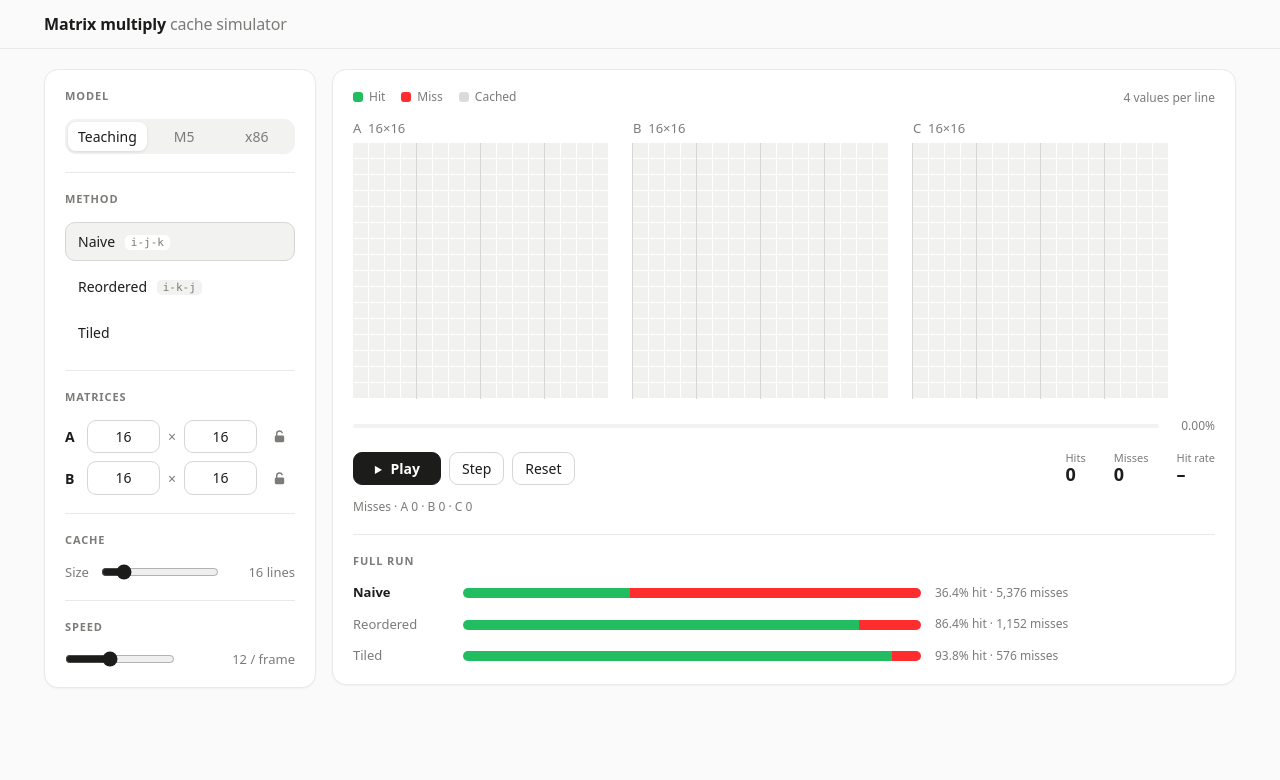
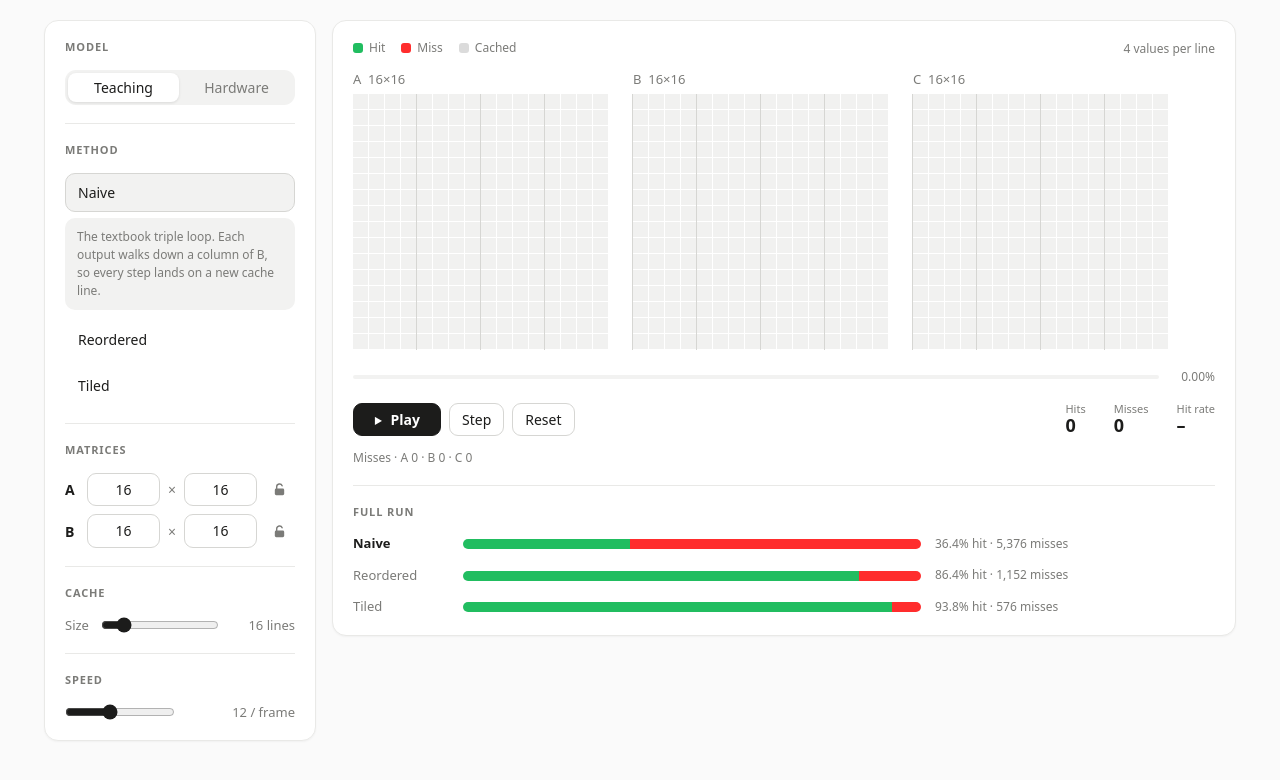
Before and after one commit to NguyenPham0608/matrix-multiplication, a plain HTML site: page index.html in a window 1280 px wide. Drawn offline with Linux system fonts and the light colour scheme.

Commit message:
Checkpoint

```diff
--- a/index.html
+++ b/index.html
@@ -7,33 +7,30 @@
   <link rel="stylesheet" href="style.css">
 </head>
 <body data-mode="teaching">
-  <header class="topbar">
-    <div class="topbar-inner">
-      <h1>Matrix multiply <span>cache simulator</span></h1>
-    </div>
-  </header>
-
   <main class="layout">
     <aside class="side panel">
       <section class="group">
         <h2>Model</h2>
         <div class="seg" role="group" aria-label="Cache model">
           <button id="modeTeaching" aria-pressed="true">Teaching</button>
-          <button id="modeM5" aria-pressed="false">M5</button>
-          <button id="modeX86" aria-pressed="false">x86</button>
+          <button id="modeHardware" aria-pressed="false">Hardware</button>
+        </div>
+        <div class="field hwfield" hidden>
+          <select id="hw" aria-label="Hardware"></select>
         </div>
       </section>
 
       <section class="group">
         <h2>Method</h2>
         <div class="methods" role="group" aria-label="Multiplication method">
-          <button id="mijk" class="method" aria-pressed="true" title="Each output walks down a column of B, so every step hits a new cache line.">
-            Naive <span class="chip">i-j-k</span>
+          <button id="mijk" class="method" aria-pressed="true">
+            Naive
           </button>
-          <button id="mikj" class="method" aria-pressed="false" title="Inner loops swapped so B and C are read along rows and every loaded line is fully used.">
-            Reordered <span class="chip">i-k-j</span>
+          <p class="desc" id="methodDesc"></p>
+          <button id="mikj" class="method" aria-pressed="false">
+            Reordered
           </button>
-          <button id="mtile" class="method" aria-pressed="false" title="Works on small blocks so the block in use stays in cache while it is reused.">
+          <button id="mtile" class="method" aria-pressed="false">
             Tiled
           </button>
         </div>
@@ -88,17 +85,7 @@
     <section class="panel content">
       <div class="group">
         <div class="stage-head">
-          <div class="legend">
-            <span class="teach-only"><span class="sw hit"></span>Hit</span>
-            <span class="teach-only"><span class="sw miss"></span>Miss</span>
-            <span class="teach-only"><span class="sw cached"></span>Cached</span>
-            <span class="real-only"><span class="sw hit"></span>L1</span>
-            <span class="real-only"><span class="sw l2"></span>L2</span>
-            <span class="real-only l3-only"><span class="sw l3"></span>L3</span>
-            <span class="real-only"><span class="sw miss"></span>DRAM</span>
-            <span class="real-only"><span class="sw cached1"></span>In L1</span>
-            <span class="real-only"><span class="sw cached2"></span>In L2</span>
-          </div>
+          <div class="legend" id="legend"></div>
           <p id="dims" class="muted"></p>
         </div>
 
--- a/script.js
+++ b/script.js
@@ -1,10 +1,13 @@
 // ---------- Settings ----------
-// Teaching mode is a small fully associative cache that is easy to follow. The two real modes are
-// hierarchies of set-associative LRU caches. The M5 line size and cache sizes come from `sysctl`
-// on an M5, and the x86 numbers are round figures typical of a desktop chip. Ways and cycle costs
-// are assumptions. An access's outcome is the index of the level that had the line, one past the
-// last level meaning main memory, and it is also the position in names, colors and cycles.
+// Teaching mode is a small fully associative cache that is easy to follow. Every hardware model is
+// a hierarchy of set-associative LRU caches built from published cache sizes. Associativity and
+// cycle costs are assumptions unless marked measured. An access's outcome is the index of the
+// level that had the line, one past the last level meaning main memory, and it is also the
+// position in names, colors and cycles.
 const tag = (kind, text) => `<span class="tag ${kind}">${text}</span>`;
+const KB = 1024, MB = 1024 * KB;
+const LEVEL_COLORS = ['--hit', '--l2', '--l3'];
+
 const MODES = {
   teaching: {
     kind: 'teaching',
@@ -14,60 +17,82 @@ const MODES = {
     levels: null,
     names: ['Hit', 'Miss'],
     colors: ['--hit', '--miss'],
-    blurb: 'Tiny fully associative LRU cache. 4 values per line.',
-  },
-  m5: {
-    kind: 'real',
-    L: 16, lineBytes: 128,                 // 128-byte line of 8-byte doubles
-    defaultN: 256, maxN: 512,
-    tiles: [8, 16, 32, 64, 128], defaultT: 32,
-    levels: [
-      { sets: 128, ways: 8 },              // 128 sets x 8 ways x 128 B = 128 KB
-      { sets: 16384, ways: 8 },            // 16384 sets x 8 ways x 128 B = 16 MB
-    ],
-    cycles: [4, 18, 350],                  // rough cost of an L1 hit, an L2 hit and a DRAM access
-    names: ['L1', 'L2', 'DRAM'],
-    colors: ['--hit', '--l2', '--miss'],
-    summary: 'L1 128 KB, L2 16 MB',
-    blurb: 'L1 + L2 like an M5 performance core. 128 B lines, set-associative, LRU.',
-    specs: [
-      ['Cache line', '128 B, so 16 doubles', `${tag('measured', 'measured')} <code>hw.cachelinesize</code>`],
-      ['L1 data', '128 KB, 8-way', `${tag('measured', 'size measured')} ${tag('assumed', 'ways assumed')}`],
-      ['L2', '16 MB, 8-way', `${tag('measured', 'size measured')} ${tag('assumed', 'ways assumed')}`],
-      ['L3', 'none', 'macOS reports no L3; the system-level cache is not modeled'],
-      ['Replacement', 'LRU in every set', `${tag('assumed', 'assumed')} real chips approximate LRU`],
-      ['Cost per access', 'L1 ≈ 4, L2 ≈ 18, DRAM ≈ 350 cycles', tag('assumed', 'rough estimates')],
-    ],
-    note: 'Sizes come from <code>sysctl</code> on an M5 (performance-core values). Matrices are 8-byte doubles, stored row by row, each starting on a fresh line. Because sets are picked by address, power-of-two row lengths like 512 make a column of B land in just a few sets, which causes conflict misses that the fully associative teaching cache can\'t show.',
-  },
-  x86: {
-    kind: 'real',
-    L: 8, lineBytes: 64,
-    defaultN: 256, maxN: 512,
-    tiles: [8, 16, 32, 64, 128], defaultT: 32,
-    levels: [
-      { sets: 64, ways: 8 },               // 64 sets x 8 ways x 64 B = 32 KB
-      { sets: 1024, ways: 8 },             // 1024 sets x 8 ways x 64 B = 512 KB
-      { sets: 32768, ways: 16 },           // 32768 sets x 16 ways x 64 B = 32 MB
-    ],
-    cycles: [4, 14, 45, 250],
-    names: ['L1', 'L2', 'L3', 'DRAM'],
-    colors: ['--hit', '--l2', '--l3', '--miss'],
-    summary: 'L1 32 KB, L2 512 KB, L3 32 MB',
-    blurb: 'L1 + L2 + L3 like a typical x86 desktop. 64 B lines, set-associative, LRU.',
-    specs: [
-      ['Cache line', '64 B, so 8 doubles', tag('illustrative', 'typical')],
-      ['L1 data', '32 KB, 8-way', tag('illustrative', 'typical')],
-      ['L2', '512 KB, 8-way', tag('illustrative', 'typical')],
-      ['L3', '32 MB, 16-way', `${tag('illustrative', 'typical')} shared by all cores on a real chip`],
-      ['Replacement', 'LRU in every set', `${tag('assumed', 'assumed')} real chips approximate LRU`],
-      ['Cost per access', 'L1 ≈ 4, L2 ≈ 14, L3 ≈ 45, DRAM ≈ 250 cycles', tag('assumed', 'rough estimates')],
-    ],
-    note: 'These are illustrative round numbers, not one specific processor, and they were not measured on this machine. With a 512 KB L2, the three matrices stop fitting at moderate sizes, which is when the L3 starts to matter. The L3 is too big to draw, so it only shows up in the counters.',
   },
 };
 
+// weakest to strongest within each group: name, group, line size in bytes, cache levels (size, ways, how well known), memory name,
+// rough cycle cost per level and for memory, then a note shown under the spec table
+const HARDWARE = [
+  ['x86', 'x86 desktop (typical)', 'CPU', 64,
+    [['L1', 32 * KB, 8, 'typical'], ['L2', 512 * KB, 8, 'typical'], ['L3', 32 * MB, 16, 'typical']], 'DRAM', [4, 14, 45, 250],
+    'Round numbers typical of a desktop chip, not one specific processor. With a 512 KB L2, the three matrices stop fitting at moderate sizes, which is when the L3 starts to matter.'],
+  ['m5', 'Apple M5', 'CPU', 128,
+    [['L1', 128 * KB, 8, 'measured'], ['L2', 16 * MB, 8, 'measured']], 'DRAM', [4, 18, 350],
+    'Sizes come from <code>sysctl</code> on an M5 (performance-core values). macOS reports no L3; the system-level cache is not modeled. Because sets are picked by address, power-of-two row lengths like 512 make a column of B land in just a few sets, which causes conflict misses that the fully associative teaching cache can\'t show.'],
+  ['ryzen', 'AMD Ryzen 9 7950X', 'CPU', 64,
+    [['L1', 32 * KB, 8, 'typical'], ['L2', 1 * MB, 8, 'typical'], ['L3', 32 * MB, 16, 'typical']], 'DRAM', [4, 14, 47, 250],
+    'Zen 4 core. The L3 is one CCD\'s share; the other CCD\'s L3 is not reachable from this core.'],
+  ['i9', 'Intel Core i9-14900K', 'CPU', 64,
+    [['L1', 48 * KB, 12, 'typical'], ['L2', 2 * MB, 16, 'typical'], ['L3', 36 * MB, 12, 'typical']], 'DRAM', [5, 16, 80, 250],
+    'Raptor Lake performance core. The L3 is shared by all cores on the real chip.'],
+  ['rtx4090', 'NVIDIA RTX 4090', 'GPU', 128,
+    [['L1', 128 * KB, 8, 'typical'], ['L2', 72 * MB, 16, 'typical']], 'GDDR', [33, 250, 500],
+    'Ada Lovelace. The large L2 is what lets consumer GPUs get by with narrower GDDR memory.'],
+  ['rtx5090', 'NVIDIA RTX 5090', 'GPU', 128,
+    [['L1', 128 * KB, 8, 'typical'], ['L2', 96 * MB, 16, 'typical']], 'GDDR', [33, 250, 500],
+    'Blackwell consumer part. Numbers are the published totals; the L1 is per streaming multiprocessor.'],
+  ['a100', 'NVIDIA A100', 'GPU', 128,
+    [['L1', 192 * KB, 8, 'typical'], ['L2', 40 * MB, 16, 'typical']], 'HBM', [33, 200, 600],
+    'One streaming multiprocessor\'s view: its L1 (shared with shared memory) and the L2 shared by the whole GPU. A real kernel runs thousands of threads at once; this traces one thread\'s accesses in order.'],
+  ['h100', 'NVIDIA H100', 'GPU', 128,
+    [['L1', 256 * KB, 8, 'typical'], ['L2', 50 * MB, 16, 'typical']], 'HBM', [33, 260, 650],
+    'One streaming multiprocessor\'s view of a Hopper GPU. The L2 is shared by the whole chip. This traces one thread\'s accesses in order, not a parallel kernel.'],
+  ['h200', 'NVIDIA H200', 'GPU', 128,
+    [['L1', 256 * KB, 8, 'typical'], ['L2', 50 * MB, 16, 'typical']], 'HBM', [33, 260, 600],
+    'Same Hopper die as the H100 with faster, larger HBM3e. The caches are identical, so only the memory cost differs.'],
+  ['mi300x', 'AMD MI300X', 'GPU', 128,
+    [['L1', 32 * KB, 8, 'typical'], ['L2', 4 * MB, 16, 'typical'], ['L3', 256 * MB, 16, 'typical']], 'HBM', [50, 250, 450, 800],
+    'CDNA 3. The L2 is one XCD\'s share and the L3 is the 256 MB Infinity Cache shared by the whole package.'],
+  ['b200', 'NVIDIA B200', 'GPU', 128,
+    [['L1', 256 * KB, 8, 'typical'], ['L2', 126 * MB, 16, 'typical']], 'HBM', [33, 260, 550],
+    'Blackwell datacenter part, two dies on one package. The L2 figure is the reported total across both dies; HBM3E brings the memory cost down from Hopper. This traces one thread\'s accesses in order, not a parallel kernel.'],
+  ['mi350x', 'AMD MI350X', 'GPU', 128,
+    [['L1', 32 * KB, 8, 'typical'], ['L2', 4 * MB, 16, 'typical'], ['L3', 256 * MB, 16, 'typical']], 'HBM', [50, 250, 450, 750],
+    'CDNA 4. Same cache layout as the MI300X (4 MB L2 per XCD, 256 MB Infinity Cache) with faster HBM3E, so the memory cost is a little lower.'],
+  ['mi355x', 'AMD MI355X', 'GPU', 128,
+    [['L1', 32 * KB, 8, 'typical'], ['L2', 4 * MB, 16, 'typical'], ['L3', 256 * MB, 16, 'typical']], 'HBM', [50, 250, 450, 750],
+    'CDNA 4, the higher-clocked liquid-cooled version of the MI350X. The caches and memory are identical, so the trace matches the MI350X; the real difference is clock speed, which this model does not simulate.'],
+];
+
+for (const [id, name, group, lineBytes, levels, mem, cycles, note] of HARDWARE) {
+  const L = lineBytes / 8;
+  const gpu = group === 'GPU';
+  MODES[id] = {
+    kind: 'real', name, group, L, lineBytes,
+    defaultN: gpu ? 512 : 256, maxN: gpu ? 1024 : 512,
+    tiles: gpu ? [8, 16, 32, 64, 128, 256] : [8, 16, 32, 64, 128], defaultT: gpu ? 64 : 32,
+    levels: levels.map(([, size, ways]) => ({ sets: size / (lineBytes * ways), ways })),
+    cycles,
+    names: [...levels.map(l => l[0]), mem],
+    colors: [...LEVEL_COLORS.slice(0, levels.length), '--miss'],
+    summary: levels.map(([nm, size]) => `${nm} ${fmtBytes(size)}`).join(', '),
+    specs: [
+      ['Cache line', `${lineBytes} B, so ${L} doubles`, tag(levels[0][3], levels[0][3])],
+      ...levels.map(([nm, size, ways, how]) => [nm, `${fmtBytes(size)}, ${ways}-way`,
+        `${tag(how, how === 'measured' ? 'size measured' : 'size ' + how)} ${tag('assumed', 'ways assumed')}`]),
+      ['Replacement', 'LRU in every set', `${tag('assumed', 'assumed')} real chips approximate LRU`],
+      ['Cost per access', [...levels.map(l => l[0]), mem].map((nm, i) => `${nm} ≈ ${cycles[i]}`).join(', ') + ' cycles', tag('assumed', 'rough estimates')],
+    ],
+    note: note + ' Matrices are 8-byte doubles, stored row by row, each starting on a fresh line.',
+  };
+}
+
 const METHODS = [['Naive', 'ijk'], ['Reordered', 'ikj'], ['Tiled', 'tile']];
+const METHOD_DESC = {
+  ijk: 'The textbook triple loop. Each output walks down a column of B, so every step lands on a new cache line.',
+  ikj: 'Inner loops swapped. B and C are read along rows, so every line that gets loaded is fully used.',
+  tile: 'Works on small blocks at a time. The block in use stays in cache while it is reused.',
+};
 
 // Where each matrix sits in memory, counted in values. A is M×K, B is K×P and C is M×P, stored
 // row by row. Each starts on a fresh cache line, so a matrix's size is rounded up to a whole line.
@@ -218,14 +243,14 @@ class LRU {
 class SetAssoc {
   constructor(sets, ways) {
     this.ways = ways;
-    this.mask = sets - 1;
+    this.sets = sets;
     this.tags = new Int32Array(sets * ways).fill(-1);
   }
 
   // Returns true for a hit, false for a miss.
   access(line) {
     const { tags, ways } = this;
-    const base = (line & this.mask) * ways;
+    const base = (line % this.sets) * ways;
     let i = 0;
     while (i < ways && tags[base + i] !== line) i++;
     const hit = i < ways;
@@ -376,7 +401,7 @@ function cardsFor(m) {
   ];
   return [
     ...names.slice(0, mem).map((nm, i) => [`${nm} hits`, () => counts[i].toLocaleString()]),
-    ['DRAM', () => counts[mem].toLocaleString()],
+    [names[mem], () => counts[mem].toLocaleString()],
     ['L1 hit rate', hitRate],
     ['Cycles / access', () => (pos ? (cyclesOf(counts) / pos).toFixed(1) : '–')],
   ];
@@ -544,6 +569,12 @@ function setMethod(m, andReset = true) {
   for (const k of ['ijk', 'ikj', 'tile'])
     document.getElementById('m' + k).setAttribute('aria-pressed', String(k === m));
   document.querySelector('.tilefield').hidden = m !== 'tile';
+  const desc = document.getElementById('methodDesc');
+  document.getElementById('m' + m).insertAdjacentElement('afterend', desc);   // sits right under the chosen button
+  desc.textContent = METHOD_DESC[m];
+  desc.classList.remove('show');
+  void desc.offsetWidth;            // restart the fade so the card pops on every change
+  desc.classList.add('show');
   if (andReset) { reset(); renderComparison(); }
 }
 document.getElementById('mijk').addEventListener('click', () => setMethod('ijk'));
@@ -653,14 +684,30 @@ document.getElementById('cap').addEventListener('input', e => {
 });
 
 // Switching modes swaps the cache model, the line size and sensible defaults for the matrix sizes and the tile size
-const MODE_BUTTONS = { teaching: 'modeTeaching', m5: 'modeM5', x86: 'modeX86' };
+const hwSel = document.getElementById('hw');
+const groups = [...new Set(HARDWARE.map(h => h[2]))];
+hwSel.innerHTML = groups.map(g => `<optgroup label="${g}">${HARDWARE.filter(h => h[2] === g)
+  .map(([id, name]) => `<option value="${id}">${name}</option>`).join('')}</optgroup>`).join('');
+
+function buildLegend(m) {
+  const item = (style, text) => `<span><span class="sw" style="${style}"></span>${text}</span>`;
+  document.getElementById('legend').innerHTML = m.kind === 'teaching'
+    ? item('background:var(--hit)', 'Hit') + item('background:var(--miss)', 'Miss') + item('background:var(--cached)', 'Cached')
+    : m.names.map((nm, i) => item(`background:var(${m.colors[i]})`, nm)).join('')
+      + item('background:var(--cached1)', 'In L1')
+      + `<span><span class="sw cached2"></span>In L2</span>`;
+}
+
 function setMode(next) {
   mode = next;
   const m = MODES[mode];
+  const real = m.kind === 'real';
   document.body.dataset.mode = m.kind;
-  document.body.dataset.hier = m.levels ? m.levels.length : 1;
-  for (const [k, id] of Object.entries(MODE_BUTTONS))
-    document.getElementById(id).setAttribute('aria-pressed', String(k === mode));
+  document.getElementById('modeTeaching').setAttribute('aria-pressed', String(!real));
+  document.getElementById('modeHardware').setAttribute('aria-pressed', String(real));
+  document.querySelector('.hwfield').hidden = !real;
+  if (real) hwSel.value = mode;
+  buildLegend(m);
   document.getElementById('specsBody').innerHTML = (m.specs || [])
     .map(([label, value, source]) => `<tr><th>${label}</th><td>${value}</td><td>${source}</td></tr>`).join('');
   document.getElementById('specsNote').innerHTML = m.note || '';
@@ -672,8 +719,9 @@ function setMode(next) {
   setMethod(method, false);
   setSize();
 }
-for (const [k, id] of Object.entries(MODE_BUTTONS))
-  document.getElementById(id).addEventListener('click', () => mode !== k && setMode(k));
+document.getElementById('modeTeaching').addEventListener('click', () => mode !== 'teaching' && setMode('teaching'));
+document.getElementById('modeHardware').addEventListener('click', () => isReal() || setMode(hwSel.value));
+hwSel.addEventListener('change', () => setMode(hwSel.value));
 
 window.addEventListener('keydown', e => {
   if (e.metaKey || e.ctrlKey || e.altKey || e.target.closest('input, select, textarea, button, summary')) return;
--- a/style.css
+++ b/style.css
@@ -52,30 +52,6 @@ code { font-family: ui-monospace, "SF Mono", Menlo, monospace; font-size: 0.92em
 
 body[data-mode="teaching"] .real-only { display: none !important; }
 body[data-mode="real"] .teach-only { display: none !important; }
-body:not([data-hier="3"]) .l3-only { display: none !important; }
-
-/* ---------- Top bar ---------- */
-.topbar {
-  position: sticky;
-  top: 0;
-  z-index: 10;
-  background: color-mix(in srgb, var(--bg) 85%, transparent);
-  backdrop-filter: blur(12px);
-  -webkit-backdrop-filter: blur(12px);
-  border-bottom: 1px solid var(--border);
-}
-.topbar-inner {
-  max-width: 1240px;
-  margin: 0 auto;
-  padding: 12px 24px;
-  display: flex;
-  flex-wrap: wrap;
-  align-items: center;
-  justify-content: space-between;
-  gap: 8px 24px;
-}
-h1 { font-size: 16px; font-weight: 650; letter-spacing: -0.01em; margin: 0; }
-h1 span { font-weight: 400; color: var(--muted); }
 
 /* ---------- Layout ---------- */
 .layout {
@@ -87,7 +63,7 @@ h1 span { font-weight: 400; color: var(--muted); }
   gap: 16px;
   align-items: start;
 }
-.side { position: sticky; top: 76px; }
+.side { position: sticky; top: 20px; }
 .content { min-width: 0; }
 .group + .group { margin-top: 18px; padding-top: 18px; border-top: 1px solid var(--border); }
 
@@ -158,8 +134,9 @@ input[type="range"] { accent-color: var(--accent); margin: 0; }
 .field { display: flex; align-items: center; gap: 12px; }
 .field label { font-size: 13px; color: var(--muted); }
 .field input[type="range"] { flex: 1; min-width: 0; }
-.tilefield { margin-top: 12px; }
-.tilefield[hidden] { display: none; }
+.tilefield, .hwfield { margin-top: 12px; }
+.tilefield[hidden], .hwfield[hidden] { display: none; }
+.hwfield select { width: 100%; }
 .tilefield select { margin-left: auto; }
 .out { font-size: 13px; min-width: 64px; text-align: right; font-variant-numeric: tabular-nums; color: var(--muted); }
 
@@ -176,17 +153,6 @@ input[type="range"] { accent-color: var(--accent); margin: 0; }
 .seg button[aria-pressed="true"] { background: var(--surface); color: var(--text); box-shadow: 0 1px 3px rgba(0, 0, 0, 0.1); }
 .seg button:active { transform: none; }
 
-.chip {
-  display: inline-block;
-  font: 500 11px ui-monospace, "SF Mono", Menlo, monospace;
-  padding: 1px 6px;
-  margin-left: 6px;
-  border-radius: 5px;
-  background: var(--surface-2);
-  color: var(--muted);
-  vertical-align: 1px;
-}
-
 /* ---------- Method list ---------- */
 .methods { display: flex; flex-direction: column; gap: 6px; }
 .method {
@@ -200,7 +166,21 @@ input[type="range"] { accent-color: var(--accent); margin: 0; }
 }
 .method:hover { background: var(--surface-2); }
 .method[aria-pressed="true"] { background: var(--surface-2); border-color: var(--border-strong); }
-.method[aria-pressed="true"] .chip { background: var(--surface); }
+.desc {
+  margin: 0 0 4px;
+  padding: 10px 12px;
+  border-radius: 10px;
+  background: var(--surface-2);
+  font-size: 12px;
+  line-height: 1.5;
+  color: var(--muted);
+  opacity: 0;
+}
+.desc.show { animation: pop 0.25s var(--ease) forwards; }
+@keyframes pop {
+  from { opacity: 0; transform: translateY(-4px); }
+  to { opacity: 1; transform: none; }
+}
 
 /* ---------- Matrix sizes ---------- */
 .dimgrid {
@@ -234,12 +214,6 @@ input[type="range"] { accent-color: var(--accent); margin: 0; }
 }
 .legend > span { display: inline-flex; align-items: center; gap: 6px; }
 .sw { width: 10px; height: 10px; border-radius: 3px; display: inline-block; }
-.sw.hit { background: var(--hit); }
-.sw.l2 { background: var(--l2); }
-.sw.l3 { background: var(--l3); }
-.sw.miss { background: var(--miss); }
-.sw.cached { background: var(--cached); }
-.sw.cached1 { background: var(--cached1); }
 .sw.cached2 { background: var(--cached2); outline: 1px solid var(--border-strong); outline-offset: -1px; }
 
 /* Canvas width follows the page; JS sets the pixel size and height */
@@ -272,7 +246,7 @@ details[open] summary { margin-bottom: 14px; }
 .specs tr:last-child th, .specs tr:last-child td { border-bottom: 0; }
 .tag { display: inline-block; font-size: 11px; font-weight: 500; padding: 0 7px; border-radius: 5px; margin-right: 4px; }
 .tag.measured { background: color-mix(in srgb, var(--hit) 16%, transparent); color: var(--hit); }
-.tag.illustrative { background: var(--surface-2); color: var(--muted); }
+.tag.typical { background: var(--surface-2); color: var(--muted); }
 .tag.assumed { background: color-mix(in srgb, var(--l2) 18%, transparent); color: var(--l2); }
 
 /* ---------- Comparison bars: name | bar | numbers ---------- */
@@ -300,7 +274,7 @@ details[open] summary { margin-bottom: 14px; }
   .cards { margin-left: 0; padding-left: 0; flex-basis: 100%; margin-top: 8px; }
 }
 @media (max-width: 640px) {
-  .layout, .topbar-inner { padding-left: 16px; padding-right: 16px; }
+  .layout { padding-left: 16px; padding-right: 16px; }
   .panel { padding: 16px; }
   .cmp { grid-template-columns: 80px minmax(0, 1fr); }
   .cmp .num { grid-column: 1 / -1; margin-top: -6px; }
```
